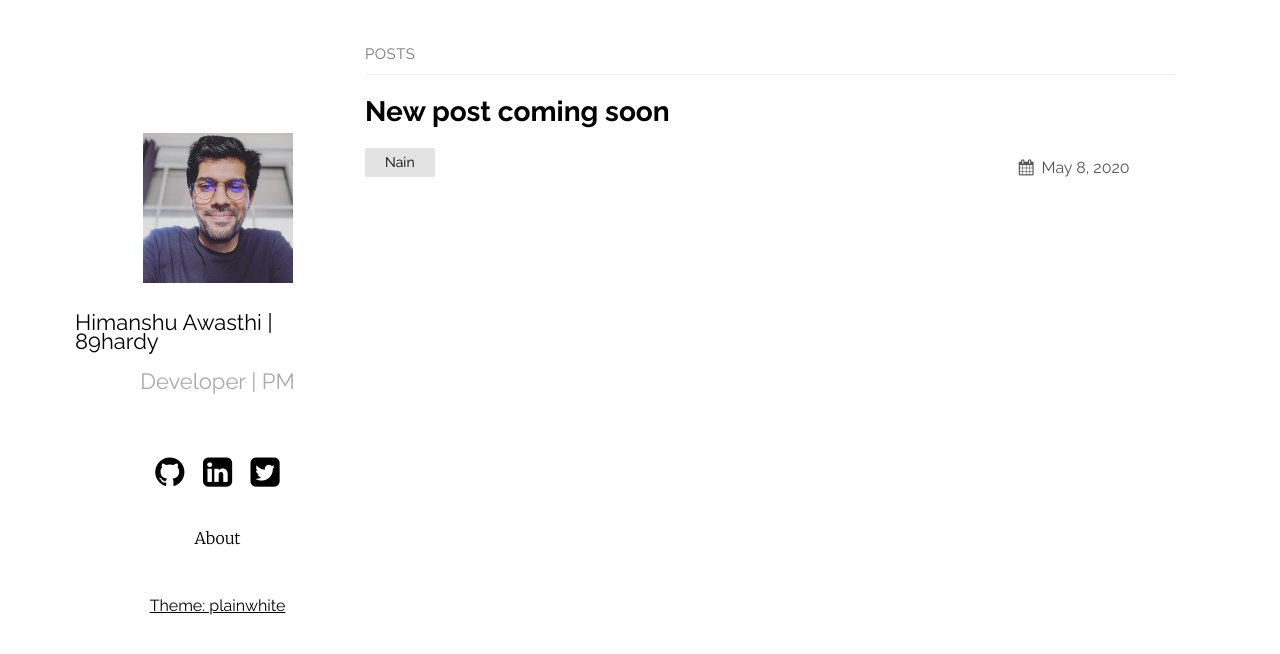
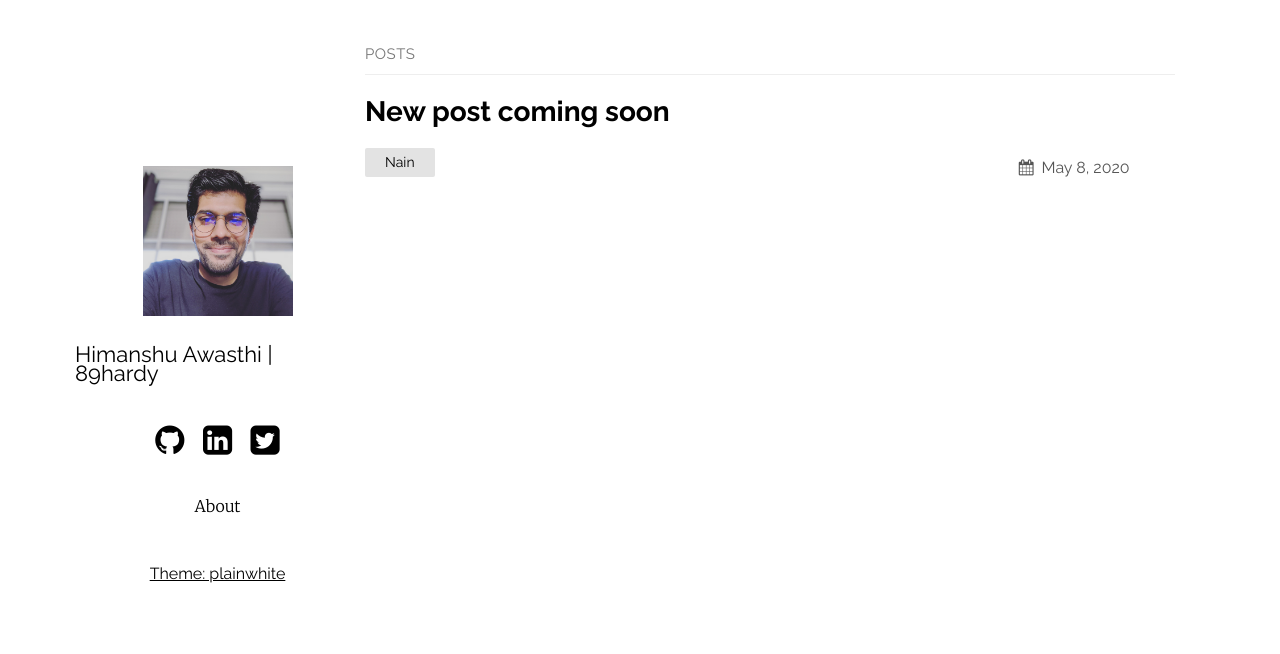
Before and after one commit to 89hardy/89hardy.github.io, a Jekyll site: the page built from index.md, in a window 1280 px wide. Shown: the top 654 px of the page. Built offline with Jekyll 4.4.1, drawn with Linux system fonts in a browser that asks for light colours.

Commit message:
Update default.html

```diff
--- a/_layouts/default.html
+++ b/_layouts/default.html
@@ -10,8 +10,7 @@
         <h2 id="title">
           <a href="/">{{ site.plainwhite.name }}</a>
         </h2>
-        <p class="tagline">{{ site.plainwhite.tagline1 }}</p>
-	<p class="tagline">{{ site.plainwhite.tagline2 }}</p>
+        <p class="tagline">{{ site.plainwhite.tagline }}</p>
         <ul class="social">
           {%- if site.plainwhite.social_links.github -%}
             <a href="https://github.com/{{ site.plainwhite.social_links.github }} target=_blank">
```
